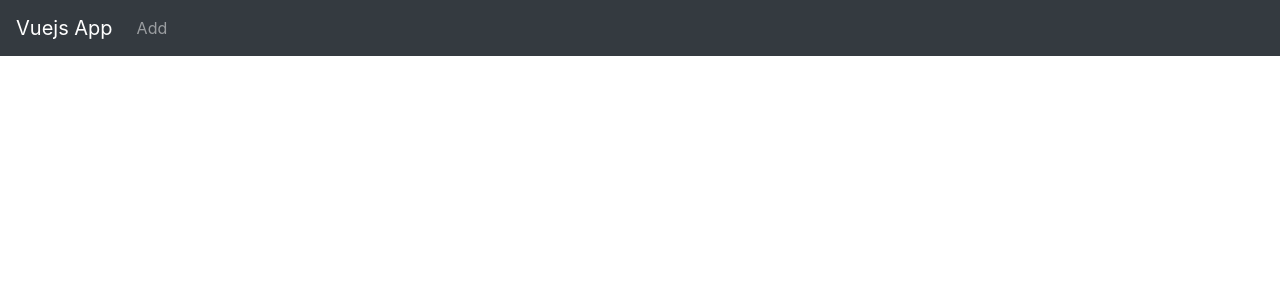
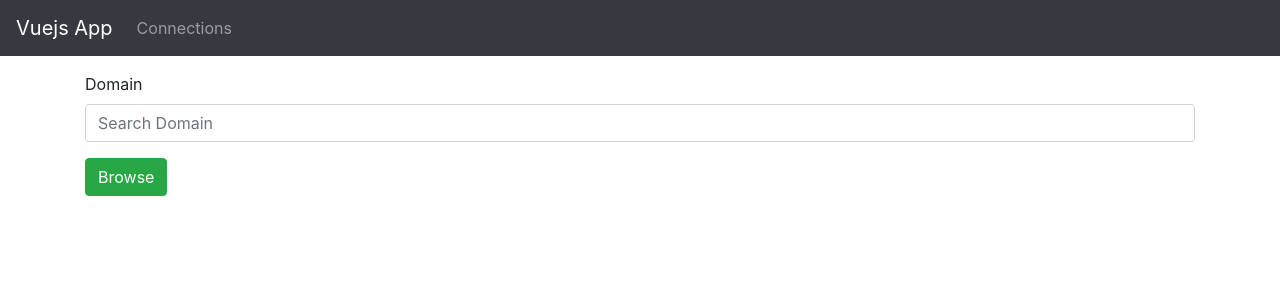
Before and after one commit to ro-carlos/vuejs-frontend, a Vue app: page /domain in a window 1280 px wide. Shown: the top 300 px of the page. Built offline with nearby package versions, Linux system fonts and the light colour scheme.

Commit message:
Animations

```diff
--- a/src/App.vue
+++ b/src/App.vue
@@ -1,22 +1,42 @@
 <template>
   <div id="app">
     <nav class="navbar navbar-expand navbar-dark bg-dark">
-      <a href="/connections" class="navbar-brand">Vuejs App</a>
+      <a href="/domain" class="navbar-brand">Vuejs App</a>
       <div class="navbar-nav mr-auto">
         <li class="nav-item">
-          <a href="/add" class="nav-link">Add</a>
+          <a href="/connections" class="nav-link">Connections</a>
         </li>
       </div>
     </nav>
 
-    <div class="container mt-3">
-      <router-view />
-    </div>
+    <b-overlay :show="loading" rounded="sm" style="width: 100%"
+      :style="{
+            'height': `${height}`
+     }">
+      <div class="container mt-3">
+        <router-view />
+      </div>
+    </b-overlay>
   </div>
 </template>
 
 <script>
+import { bus } from './main';
+
 export default {
-  name: 'app'
+  name: 'app',
+  data(){
+    return {
+      loading: false,
+      height: "200px"
+    }
+  },
+  created(){
+    bus.$on('loading', (data) => {
+      this.loading = data;
+    });
+    this.height = (screen.height-190)+"px"
+    console.log(this.height)
+  }
 }
 </script>
--- a/src/components/AddDomain.vue
+++ /dev/null
@@ -1,69 +0,0 @@
-<template>
-  <div class="submit-form">
-    <div v-if="!submitted">
-      <div class="form-group">
-        <label for="host">Host</label>
-        <input
-          type="text"
-          class="form-control"
-          id="address"
-          required
-          v-model="domain.address"
-          name="address"
-        />
-      </div>
-
-      <button @click="saveDomain" class="btn btn-success">Submit</button>
-    </div>
-
-    <div v-else>
-      <h4>You submitted successfully!</h4>
-      <button class="btn btn-success" @click="newDomain">Add</button>
-    </div>
-  </div>
-</template>
-
-<script>
-import DomainService from "../services/DomainService";
-
-export default {
-  name: "add-domain",
-  data() {
-    return {
-      domain: {
-        address:""
-      },
-      submitted: false
-    };
-  },
-  methods: {
-    saveDomain() {
-      var data = {
-        address: this.domain.address,
-      };
-
-      DomainService.getDomain(data.address)
-        .then(response => {
-          this.domain.address= response.address;
-          console.log(response.data);
-          this.submitted = true;
-        })
-        .catch(e => {
-          console.log(e);
-        });
-    },
-
-    newDomain() {
-      this.submitted = false;
-      this.domain = {};
-    }
-  }
-};
-</script>
-
-<style>
-.submit-form {
-  max-width: 300px;
-  margin: auto;
-}
-</style>
--- a/src/components/ConnectionsList.vue
+++ b/src/components/Connections.vue
@@ -1,20 +1,21 @@
 <template>
   <div class="list row">
-    <div class="col-md-8">
+    <div class="col-sm-12 col-md-12">
       <div class="input-group mb-3">
         <input type="text" class="form-control" placeholder="Search by Domain"
           v-model="domain"/>
         <div class="input-group-append">
           <button class="btn btn-outline-secondary" type="button"
-            @click="searchDomain"
+            @click="searchDomain" :disabled='loading'
           >
             Search
+
           </button>
         </div>
       </div>
     </div>
-    <div class="col-md-6">
-      <h4>Connections List</h4>
+    <div class="col-sm-6 col-md-6">
+      <h4>Connections</h4>
       <ul class="list-group">
         <li class="list-group-item"
           :class="{ active: index == currentIndex }"
@@ -27,7 +28,7 @@
       </ul>
 
     </div>
-    <div class="col-md-6">
+    <div class="col-sm-6 col-md-6">
       <div v-if="currentConnection">
         <h4>Connection</h4>
         <div>
@@ -57,24 +58,30 @@
 </template>
 
 <script>
+import { bus } from '../main'
 import moment from 'moment';
 import DomainService from "../services/DomainService";
 
 export default {
-  name: "connections-list",
+  name: "connections",
   data() {
     return {
       connections: [],
       currentConnection: null,
       currentIndex: -1,
-      domain: ""
+      domain: "",
+      loading: false
     };
   },
   methods: {
     retrieveConnections() {
+      this.loading = true;
+      bus.$emit('loading', this.loading);
+
       DomainService.getAll()
         .then(response => {
-          this.connections = response.data.items;
+          console.log(response);
+          this.connections = response.data.content.items;
 
           if(this.connections && this.connections.length > 0){
             this.connections.map(element => {
@@ -82,10 +89,20 @@ export default {
             });
           }
 
-          console.log(response);
+          this.loading = false;
+          bus.$emit('loading', this.loading);
         })
         .catch(e => {
           console.log(e);
+          this.loading = false;
+          bus.$emit('loading', this.loading);
+
+          this.$bvToast.toast('Error Retrieving Connections', {
+              title: "Message",
+              toaster: "b-toaster-top-center",
+              variant: "danger",
+              solid: true,
+            })
         });
     },
 
@@ -104,19 +121,43 @@ export default {
       if(!this.domain || this.domain.length === 0){
         this.retrieveConnections();
       }else{
+        this.loading = true
+        bus.$emit('loading', this.loading);
+
         DomainService.findByConnection(this.domain.toUpperCase())
         .then(response => {
-          this.connections = response.data.items;
+          console.log(response);
+          this.connections = response.data.content.items;
 
-         if(this.connections && this.connections.length > 0){
+          this.loading = false
+          bus.$emit('loading', this.loading);
+
+
+          if(!response.data.content.items || (response.data.content.items && response.data.content.items.length === 0 )){
+            this.$bvToast.toast('Domain was not found', {
+              title: "Message",
+              toaster: "b-toaster-top-center",
+              variant: "danger",
+              solid: true,
+            })
+          }
+         else if(this.connections && this.connections.length > 0){
             this.connections.map(element => {
               element.last_update =  moment(String(element.last_update )).format('MM/DD/YYYY hh:mm:ss')
             });
           }
-          console.log(response);
         })
         .catch(e => {
           console.log(e);
+          this.loading = false;
+          bus.$emit('loading', this.loading);
+
+          this.$bvToast.toast('Error Searching Domain', {
+            title: "Message",
+            toaster: "b-toaster-top-center",
+            variant: "danger",
+            solid: true,
+          });
         });
         }
     }
--- /dev/null
+++ b/src/components/Domain.vue
@@ -0,0 +1,91 @@
+<template>
+  <div class="submit-form">
+    <div>
+      <div class="form-group">
+        <label for="host">Domain</label>
+        <input
+          type="text"
+          class="form-control"
+          required
+          placeholder="Search Domain"
+          v-model="domain"
+        />
+      </div>
+
+      <button @click="saveDomain" v-b-modal.modal-1 class="btn btn-success" :disabled='loading'>Browse</button>
+    </div>
+
+    <b-modal id="domainInformation" ref="domainInformation" title="BootstrapVue">
+      <p class="my-4">Here is the domain information</p>
+    </b-modal>
+
+  </div>
+</template>
+
+<script>
+import { bus } from '../main'
+import DomainService from "../services/DomainService";
+
+
+export default {
+  name: "domain",
+  data() {
+    return {
+      domain: "",
+      loading:false
+    };
+  },
+  methods: {
+
+
+    saveDomain() {
+      if(this.domain && this.domain.length > 0){
+        this.loading = true;
+        bus.$emit('loading', this.loading);
+
+        DomainService.getDomain(this.domain)
+          .then(response => {
+            console.log(response.data);
+
+            this.loading = false;
+            this.domain = ""
+            bus.$emit('loading', this.loading);
+
+            // Add values to modal
+            if(response.data.valid){
+              this.$refs['domainInformation'].show()
+            }else{
+              this.$bvToast.toast('Invalid Domain', {
+                title: "Message",
+                toaster: "b-toaster-top-center",
+                variant: "danger",
+                solid: true,
+              })
+            }
+
+          })
+          .catch(e => {
+            console.log(e);
+            this.loading = false;
+            bus.$emit('loading', this.loading);
+
+            this.$bvToast.toast('Error Browsing Domain', {
+              title: "Message",
+              toaster: "b-toaster-top-center",
+              variant: "danger",
+              solid: true,
+            })
+          });
+      }
+    }
+  }
+};
+</script>
+
+<style>
+.submit-form {
+  height: 100%;
+  width: 100%;
+  margin: auto;
+}
+</style>
--- a/src/main.js
+++ b/src/main.js
@@ -1,11 +1,12 @@
-import '@babel/polyfill'
-import 'mutationobserver-shim'
+import "@babel/polyfill";
+import "mutationobserver-shim";
 import Vue from "vue";
-import './plugins/bootstrap-vue'
+import "./plugins/bootstrap-vue";
 import App from "./App.vue";
 import router from "./router";
 
 Vue.config.productionTip = false;
+export const bus = new Vue();
 
 new Vue({
   router,
--- a/src/router.js
+++ b/src/router.js
@@ -10,12 +10,12 @@ export default new Router({
       path: "/",
       alias: "/connections",
       name: "connections",
-      component: () => import("./components/ConnectionsList"),
+      component: () => import("./components/Connections"),
     },
     {
-      path: "/add",
-      name: "add",
-      component: () => import("./components/AddDomain"),
+      path: "/domain",
+      name: "domain",
+      component: () => import("./components/Domain"),
     },
   ],
 });
--- a/src/services/DomainService.js
+++ b/src/services/DomainService.js
@@ -1,6 +1,6 @@
 import http from "../http-common";
 
-class TutorialDataService {
+class DomainService {
   getAll() {
     return http.get("/connections");
   }
@@ -13,4 +13,4 @@ class TutorialDataService {
   }
 }
 
-export default new TutorialDataService();
+export default new DomainService();
```
